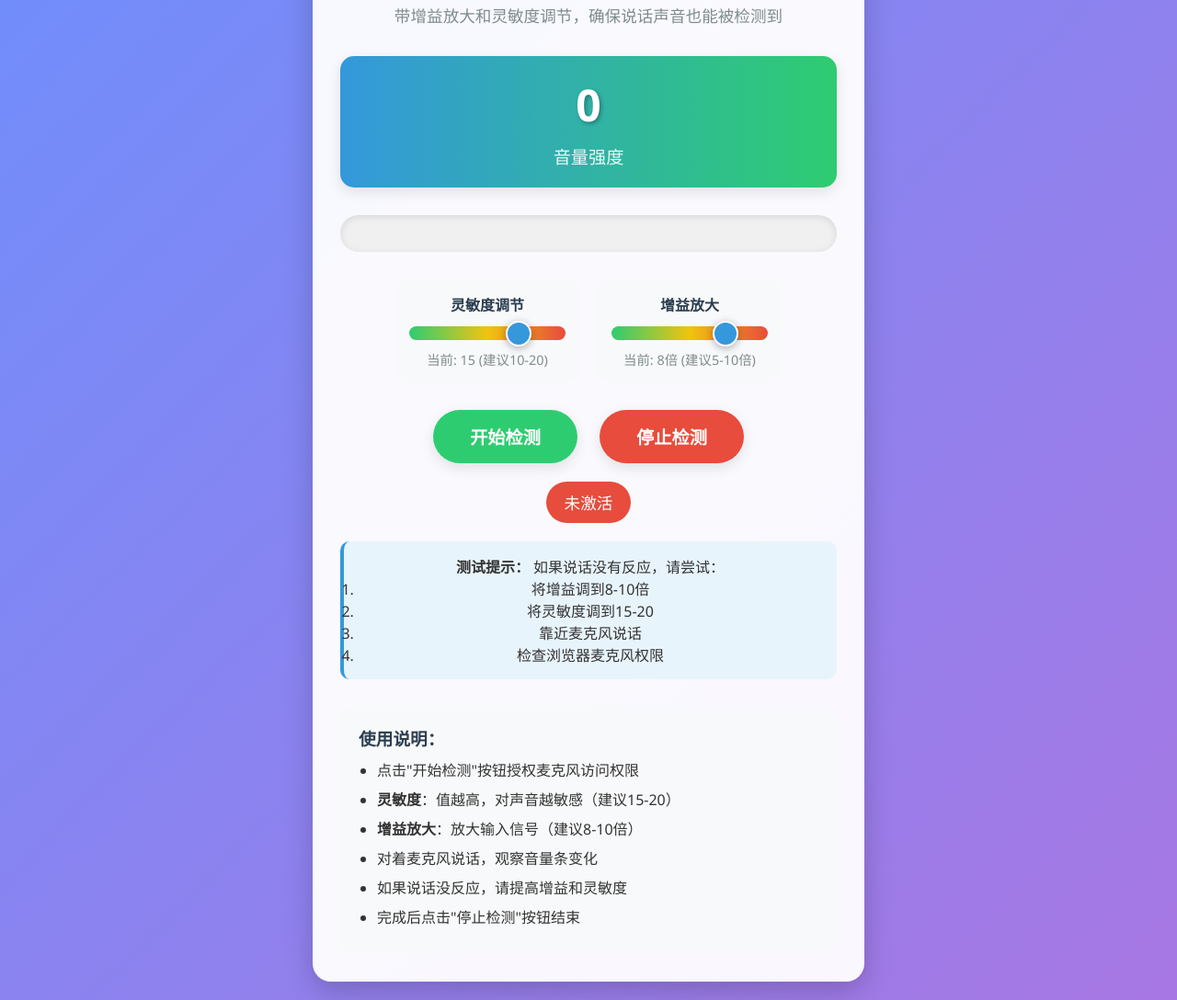
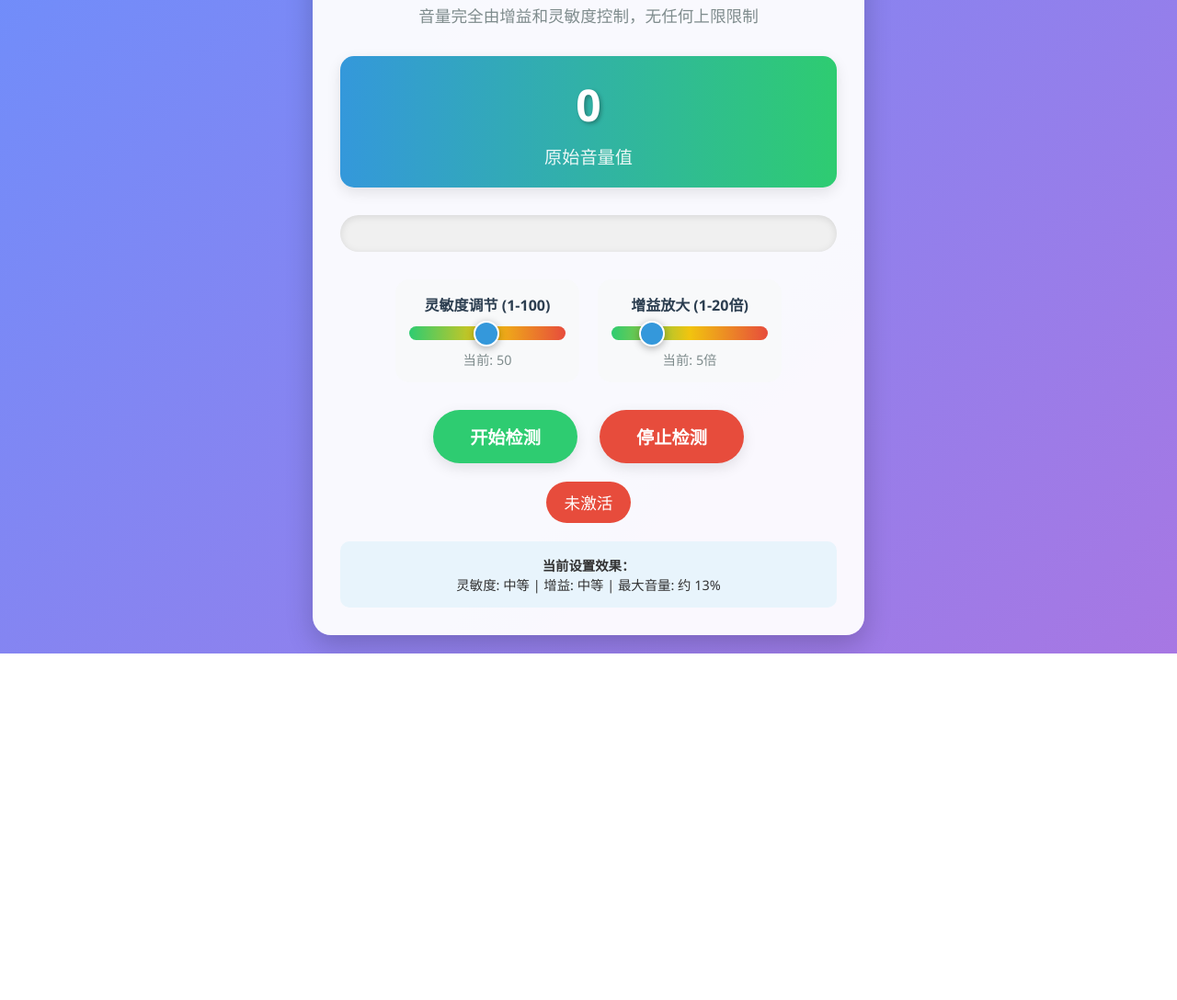
Before and after one commit to fengxing22021/quyanqing.github.io, a plain HTML site: page index.html in a window 1280 px wide. Shown: the part 118-1206 px from the top of the page at 92% size. After the commit the page ends 829 px from the top, so only its background shows below. Drawn offline with Linux system fonts and the light colour scheme.

Commit message:
Add files via upload

```diff
--- a/index.html
+++ b/index.html
@@ -3,7 +3,7 @@
 <head>
     <meta charset="UTF-8">
     <meta name="viewport" content="width=device-width, initial-scale=1.0">
-    <title>高灵敏度声音检测器</title>
+    <title>无阈值声音检测器</title>
     <style>
         * {
             margin: 0;
@@ -185,34 +185,12 @@
             color: white;
         }
 
-        .instructions {
-            margin-top: 30px;
-            padding: 20px;
-            background-color: #f8f9fa;
-            border-radius: 15px;
-            text-align: left;
-        }
-
-        .instructions h3 {
-            margin-bottom: 10px;
-            color: #2c3e50;
-        }
-
-        .instructions ul {
-            padding-left: 20px;
-        }
-
-        .instructions li {
-            margin-bottom: 8px;
-            line-height: 1.5;
-        }
-
-        .test-result {
+        .current-settings {
             margin-top: 20px;
             padding: 15px;
             background: #e8f4fc;
             border-radius: 10px;
-            border-left: 4px solid #3498db;
+            font-size: 0.9rem;
         }
 
         @media (max-width: 600px) {
@@ -238,12 +216,12 @@
 </head>
 <body>
     <div class="container">
-        <h1>高灵敏度声音检测器</h1>
-        <p class="description">带增益放大和灵敏度调节，确保说话声音也能被检测到</p>
+        <h1>无阈值声音检测器</h1>
+        <p class="description">音量完全由增益和灵敏度控制，无任何上限限制</p>
 
         <div class="volume-display">
             <div class="volume-value" id="volume-value">0</div>
-            <div class="volume-unit">音量强度</div>
+            <div class="volume-unit">原始音量值</div>
         </div>
 
         <div class="volume-bar-container">
@@ -252,15 +230,15 @@
 
         <div class="controls-container">
             <div class="control-group">
-                <div class="control-title">灵敏度调节</div>
-                <input type="range" min="1" max="20" value="15" class="sensitivity-slider" id="sensitivity-slider">
-                <div class="slider-value">当前: <span id="sensitivity-value">15</span> (建议10-20)</div>
+                <div class="control-title">灵敏度调节 (1-100)</div>
+                <input type="range" min="1" max="100" value="50" class="sensitivity-slider" id="sensitivity-slider">
+                <div class="slider-value">当前: <span id="sensitivity-value">50</span></div>
             </div>
 
             <div class="control-group">
-                <div class="control-title">增益放大</div>
-                <input type="range" min="1" max="10" value="8" class="gain-slider" id="gain-slider">
-                <div class="slider-value">当前: <span id="gain-value">8</span>倍 (建议5-10倍)</div>
+                <div class="control-title">增益放大 (1-20倍)</div>
+                <input type="range" min="1" max="20" value="5" class="gain-slider" id="gain-slider">
+                <div class="slider-value">当前: <span id="gain-value">5</span>倍</div>
             </div>
         </div>
 
@@ -271,26 +249,11 @@
 
         <div class="status inactive" id="status">未激活</div>
 
-        <div class="test-result">
-            <strong>测试提示：</strong> 如果说话没有反应，请尝试：
-            <ol>
-                <li>将增益调到8-10倍</li>
-                <li>将灵敏度调到15-20</li>
-                <li>靠近麦克风说话</li>
-                <li>检查浏览器麦克风权限</li>
-            </ol>
-        </div>
-
-        <div class="instructions">
-            <h3>使用说明：</h3>
-            <ul>
-                <li>点击"开始检测"按钮授权麦克风访问权限</li>
-                <li><strong>灵敏度</strong>：值越高，对声音越敏感（建议15-20）</li>
-                <li><strong>增益放大</strong>：放大输入信号（建议8-10倍）</li>
-                <li>对着麦克风说话，观察音量条变化</li>
-                <li>如果说话没反应，请提高增益和灵敏度</li>
-                <li>完成后点击"停止检测"按钮结束</li>
-            </ul>
+        <div class="current-settings">
+            <strong>当前设置效果：</strong><br>
+            灵敏度: <span id="sensitivity-effect">中等</span> |
+            增益: <span id="gain-effect">中等</span> |
+            最大音量: <span id="max-volume">约 50%</span>
         </div>
     </div>
 
@@ -305,6 +268,9 @@
             const sensitivityValue = document.getElementById('sensitivity-value');
             const gainSlider = document.getElementById('gain-slider');
             const gainValue = document.getElementById('gain-value');
+            const sensitivityEffect = document.getElementById('sensitivity-effect');
+            const gainEffect = document.getElementById('gain-effect');
+            const maxVolume = document.getElementById('max-volume');
 
             let audioContext;
             let analyser;
@@ -312,24 +278,49 @@
             let gainNode;
             let javascriptNode;
             let isMonitoring = false;
-            let sensitivity = 15; // 默认灵敏度（较高）
-            let gainLevel = 8; // 默认增益（较高）
+            let sensitivity = 50; // 1-100
+            let gainLevel = 5; // 1-20倍
 
             // 更新灵敏度
             sensitivitySlider.addEventListener('input', function() {
                 sensitivity = parseInt(this.value);
                 sensitivityValue.textContent = sensitivity;
+                updateSettingsEffect();
             });
 
             // 更新增益
             gainSlider.addEventListener('input', function() {
                 gainLevel = parseInt(this.value);
                 gainValue.textContent = gainLevel;
+                updateSettingsEffect();
 
                 if (gainNode) {
                     gainNode.gain.value = gainLevel;
                 }
             });
+
+            // 更新设置效果说明
+            function updateSettingsEffect() {
+                // 灵敏度效果描述
+                if (sensitivity < 20) sensitivityEffect.textContent = '很低';
+                else if (sensitivity < 40) sensitivityEffect.textContent = '较低';
+                else if (sensitivity < 60) sensitivityEffect.textContent = '中等';
+                else if (sensitivity < 80) sensitivityEffect.textContent = '较高';
+                else sensitivityEffect.textContent = '很高';
+
+                // 增益效果描述
+                if (gainLevel < 4) gainEffect.textContent = '较低';
+                else if (gainLevel < 8) gainEffect.textContent = '中等';
+                else if (gainLevel < 12) gainEffect.textContent = '较高';
+                else gainEffect.textContent = '很高';
+
+                // 预估最大音量
+                const estimatedMax = Math.min(100, Math.round((sensitivity / 100) * (gainLevel / 20) * 100));
+                maxVolume.textContent = `约 ${estimatedMax}%`;
+            }
+
+            // 初始化设置效果
+            updateSettingsEffect();
 
             // 开始检测
             startBtn.addEventListener('click', function() {
@@ -347,52 +338,54 @@
                         analyser = audioContext.createAnalyser();
                         microphone = audioContext.createMediaStreamSource(stream);
 
-                        // 创建增益节点放大声音（使用较高增益）
+                        // 创建增益节点放大声音
                         gainNode = audioContext.createGain();
                         gainNode.gain.value = gainLevel;
 
                         javascriptNode = audioContext.createScriptProcessor(2048, 1, 1);
 
-                        // 配置分析器 - 使用更敏感的设置
-                        analyser.smoothingTimeConstant = 0.3; // 降低平滑度，使响应更快
+                        // 配置分析器
+                        analyser.smoothingTimeConstant = 0.5;
                         analyser.fftSize = 1024;
 
-                        // 连接节点：麦克风 -> 增益 -> 分析器 -> 处理器
+                        // 连接节点
                         microphone.connect(gainNode);
                         gainNode.connect(analyser);
                         analyser.connect(javascriptNode);
                         javascriptNode.connect(audioContext.destination);
 
-                        // 处理音频数据
+                        // 处理音频数据 - 无阈值限制
                         javascriptNode.onaudioprocess = function() {
                             const array = new Uint8Array(analyser.frequencyBinCount);
                             analyser.getByteFrequencyData(array);
 
-                            // 计算音量值 - 使用更敏感的计算方法
-                            let max = 0;
+                            // 计算原始音量值
+                            let sum = 0;
                             for (let i = 0; i < array.length; i++) {
-                                if (array[i] > max) {
-                                    max = array[i];
-                                }
+                                sum += array[i];
                             }
 
-                            // 使用最大值而不是平均值，对突发声音更敏感
-                            // 应用增益和灵敏度调整
-                            const adjustedValue = Math.min(100, max * (sensitivity / 10) * (gainLevel / 5));
+                            const average = sum / array.length;
 
-                            // 更新显示
-                            volumeValue.textContent = Math.round(adjustedValue);
+                            // 应用增益和灵敏度 - 无上限限制
+                            const rawVolume = average * (sensitivity / 50) * (gainLevel / 5);
 
-                            // 更新音量条
-                            volumeBar.style.width = adjustedValue + '%';
+                            // 显示原始值（可能超过100）
+                            volumeValue.textContent = Math.round(rawVolume);
+
+                            // 音量条显示（超过100%时继续延伸）
+                            const displayWidth = Math.min(100, rawVolume);
+                            volumeBar.style.width = displayWidth + '%';
 
                             // 根据音量改变颜色
-                            if (adjustedValue < 30) {
+                            if (rawVolume < 30) {
                                 volumeBar.style.background = '#2ecc71';
-                            } else if (adjustedValue < 70) {
+                            } else if (rawVolume < 70) {
                                 volumeBar.style.background = '#f1c40f';
+                            } else if (rawVolume < 120) {
+                                volumeBar.style.background = '#e74c3c';
                             } else {
-                                volumeBar.style.background = '#e74c3c';
+                                volumeBar.style.background = '#8b0000'; // 深红色表示超限
                             }
                         };
                     })
```
